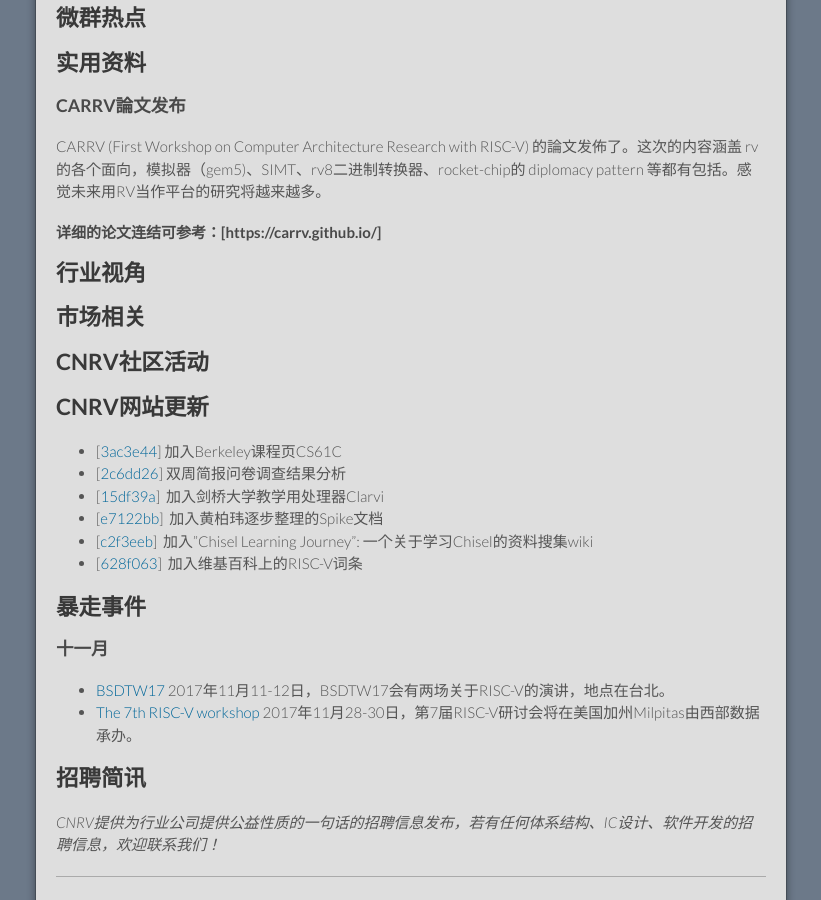
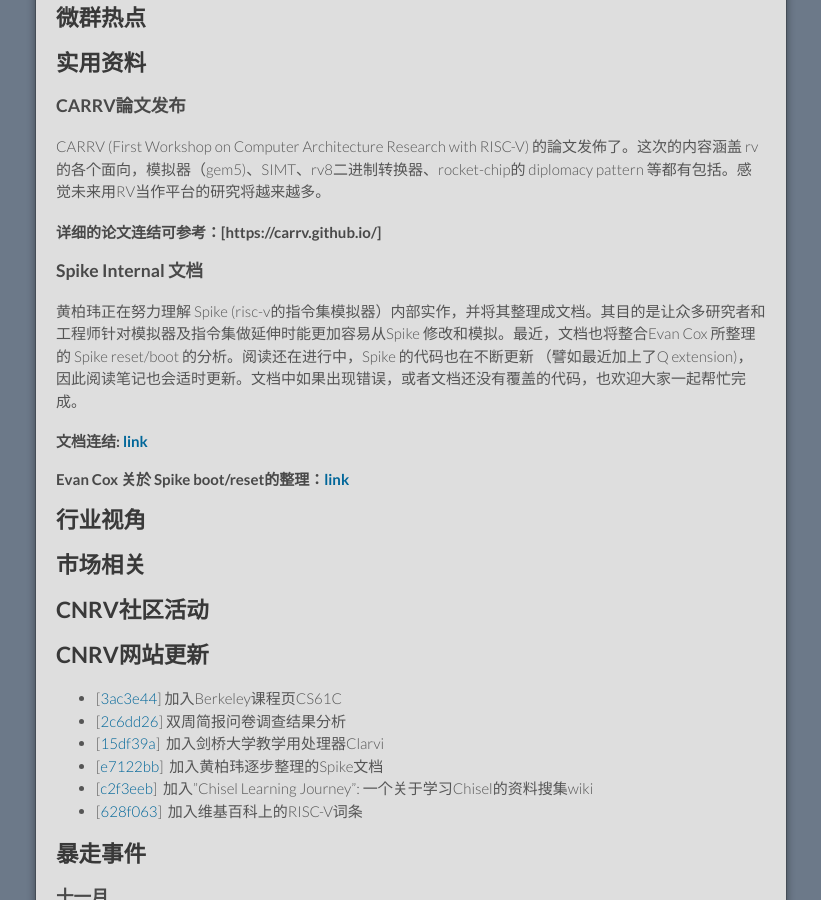
Before and after one commit to cnrv/home, a Jekyll site: the page built from bi-week-rpts/2017-10-26.md, in a window 1280 px wide and 900 px high, scrolled down 2745 px. Shown: the whole window, without its empty margins (229-1050 px from the left). Built offline with Jekyll 4.4.1, drawn with Linux system fonts in a browser that asks for light colours; Markdown is read by kramdown in place of the engine named in the settings; comment, search, counter and statistics services are not loaded; our own code applies the rules of GitHub Pages for plain Markdown files.

Commit message:
加上 Spike 文檔的資訊。

```diff
--- a/bi-week-rpts/2017-10-26.md
+++ b/bi-week-rpts/2017-10-26.md
@@ -108,6 +108,11 @@
 
 #### 详细的论文连结可参考：[https://carrv.github.io/]
 
+### Spike Internal 文档
+黄柏玮正在努力理解 Spike (risc-v的指令集模拟器）内部实作，并将其整理成文档。其目的是让众多研究者和工程师针对模拟器及指令集做延伸时能更加容易从Spike 修改和模拟。最近，文档也将整合Evan Cox 所整理的 Spike reset/boot 的分析。阅读还在进行中，Spike 的代码也在不断更新 （譬如最近加上了Q extension)，因此阅读笔记也会适时更新。文档中如果出现错误，或者文档还没有覆盖的代码，也欢迎大家一起帮忙完成。
+
+#### 文档连结: [link](https://github.com/poweihuang17/Documentation_Spike)
+#### Evan Cox 关於 Spike boot/reset的整理：[link](https://github.com/riscv/riscv-isa-sim/issues/145)
 
 ## 行业视角
 
```
